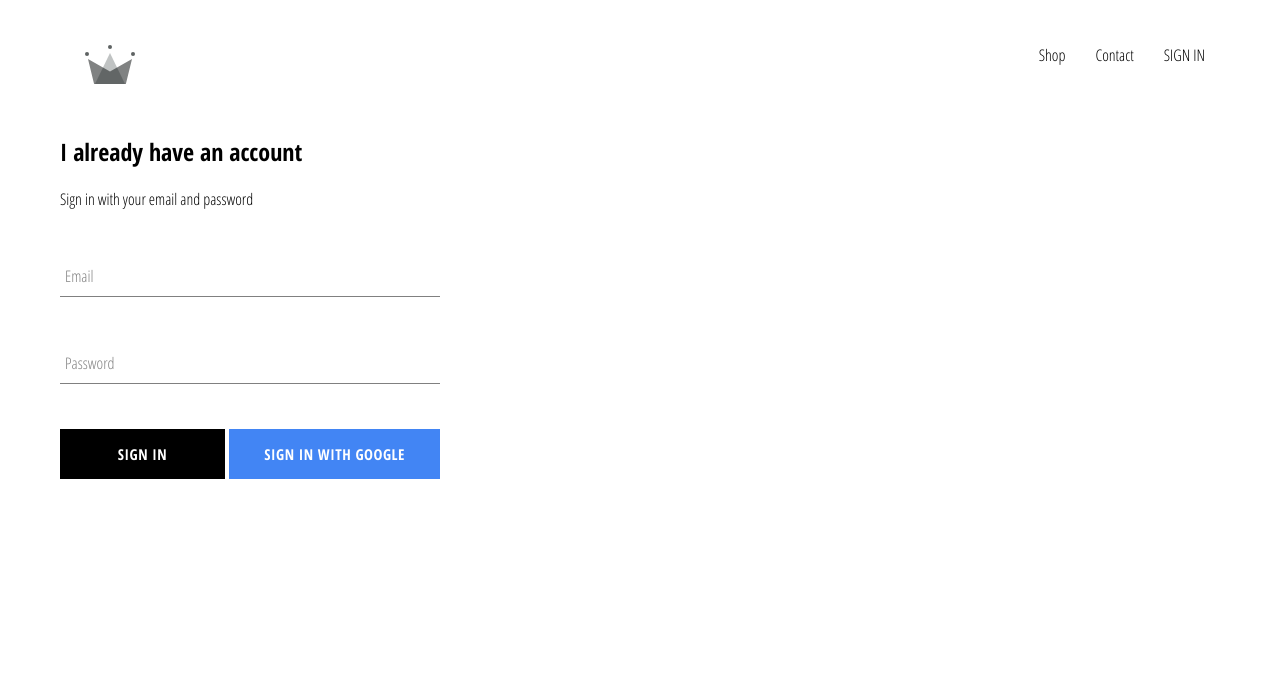
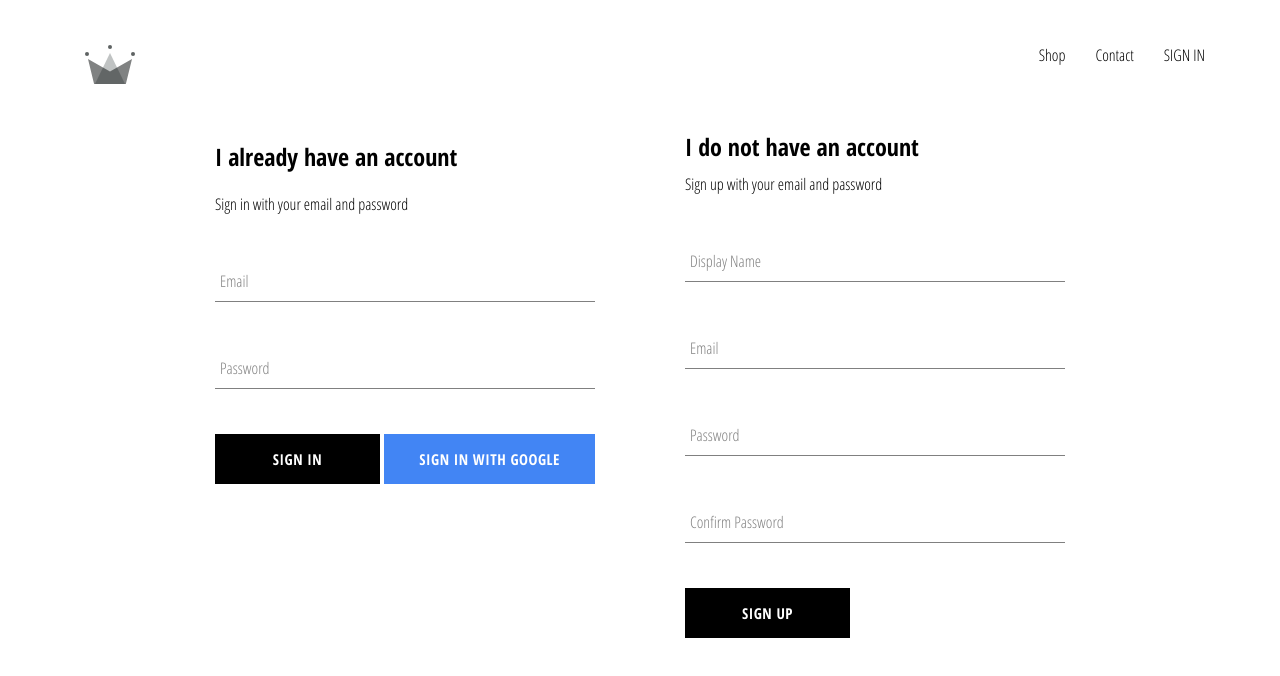
Before and after one commit to alisadek/crwn-clothing, a React (Create React App) app: page /signin in a window 1280 px wide. Shown: the top 676 px of the page. Built offline with nearby package versions, Linux system fonts and the light colour scheme; no server answers.

Commit message:
implemented firebase utils, included ability to store authenticated users in our database

```diff
--- a/src/App.js
+++ b/src/App.js
@@ -6,7 +6,7 @@
 import ShopPage from "./pages/shop/shop.component";
 import Header from "./components/header/header.component";
 import SignInAndSignUp from "./pages/sign-in-and-sign-up/sign-in-and-sign-up.component";
-import { auth } from "./firebase/firebase.utils";
+import { auth, createUserProfileDocument } from "./firebase/firebase.utils";
 
 class App extends React.Component {
 	constructor() {
@@ -16,10 +16,32 @@
 	}
 
 	unsubscribeFromAuth = null;
+
 	componentDidMount() {
-		this.unsubscribeFromAuth = auth.onAuthStateChanged((user) => {
-			this.setState({ currentUser: user });
+		this.unsubscribeFromAuth = auth.onAuthStateChanged(async (userAuth) => {
+			if (userAuth) {
+				const userRef = await createUserProfileDocument(userAuth);
+
+				userRef.onSnapshot((snapShot) => {
+					this.setState(
+						{
+							currentUser: {
+								id: snapShot.id,
+								...snapShot.data(),
+							},
+						},
+						() => {
+							console.log(this.state);
+						},
+					);
+				});
+			}
+			this.setState({ currentUser: userAuth });
 		});
+	}
+
+	componentWillUnmount() {
+		this.unsubscribeFromAuth();
 	}
 
 	render() {
--- /dev/null
+++ b/src/components/sign-up/sign-up.component.jsx
@@ -0,0 +1,97 @@
+import React, { Component } from "react";
+
+import FormInput from "../form-input/form-input.component";
+import CustomButton from "../custom-button/custom-button.component";
+
+import { auth, createUserProfileDocument } from "../../firebase/firebase.utils";
+
+import "./sign-up.styles.scss";
+
+class SignUp extends Component {
+	constructor() {
+		super();
+		this.state = {
+			displayName: "",
+			email: "",
+			password: "",
+			confirmPassword: "",
+		};
+	}
+
+	handleSubmit = async (event) => {
+		event.preventDefault();
+		const { displayName, email, password, confirmPassword } = this.state;
+		if (password !== confirmPassword) {
+			alert("Passwords do not match");
+			return;
+		}
+
+		try {
+			const { user } = await auth.createUserWithEmailAndPassword(
+				email,
+				password,
+			);
+
+			await createUserProfileDocument(user, { displayName });
+
+			this.setState({
+				displayName: "",
+				email: "",
+				password: "",
+				confirmPassword: "",
+			});
+		} catch (error) {
+			console.error(error);
+		}
+	};
+	handleChange = (event) => {
+		const { name, value } = event.target;
+		this.setState({ [name]: value });
+	};
+
+	render() {
+		const { displayName, email, password, confirmPassword } = this.state;
+		return (
+			<div className='sign-up'>
+				<h2 className='title'>I do not have an account</h2>
+				<span>Sign up with your email and password</span>
+				<form onSubmit={this.handleSubmit} className='sign-up-form'>
+					<FormInput
+						type='text'
+						name='displayName'
+						value={displayName}
+						onChange={this.handleChange}
+						label='Display Name'
+						required
+					></FormInput>
+					<FormInput
+						type='email'
+						name='email'
+						value={email}
+						onChange={this.handleChange}
+						label='Email'
+						required
+					></FormInput>
+					<FormInput
+						type='password'
+						name='password'
+						value={password}
+						onChange={this.handleChange}
+						label='Password'
+						required
+					></FormInput>
+					<FormInput
+						type='password'
+						name='confirmPassword'
+						value={confirmPassword}
+						onChange={this.handleChange}
+						label='Confirm Password'
+						required
+					></FormInput>
+					<CustomButton type='submit'> SIgn Up</CustomButton>
+				</form>
+			</div>
+		);
+	}
+}
+export default SignUp;
--- /dev/null
+++ b/src/components/sign-up/sign-up.styles.scss
@@ -0,0 +1,9 @@
+.sign-up {
+	display: flex;
+	flex-direction: column;
+	width: 380px;
+
+	.title {
+		margin: 10px 0;
+	}
+}
--- a/src/firebase/firebase.utils.js
+++ b/src/firebase/firebase.utils.js
@@ -12,6 +12,31 @@
 	measurementId: "G-E3X2C9XM9H",
 };
 
+export const createUserProfileDocument = async (userAuth, additionalData) => {
+	if (!userAuth) return;
+
+	const userRef = firestore.doc(`users/${userAuth.uid}`);
+
+	const snapShot = await userRef.get();
+
+	if (!snapShot.exists) {
+		const { displayName, email } = userAuth;
+		const createdAt = new Date();
+
+		try {
+			await userRef.set({
+				displayName,
+				email,
+				createdAt,
+				...additionalData,
+			});
+		} catch (error) {
+			console.log("error creating user", error.message);
+		}
+	}
+	return userRef;
+};
+
 firebase.initializeApp(config);
 
 export const auth = firebase.auth();
--- a/src/pages/sign-in-and-sign-up/sign-in-and-sign-up.component.jsx
+++ b/src/pages/sign-in-and-sign-up/sign-in-and-sign-up.component.jsx
@@ -1,5 +1,6 @@
 import React from "react";
 import SignIn from "../../components/sign-in/sign-in.component";
+import SignUp from "../../components/sign-up/sign-up.component";
 
 import "./sign-in-and-sign-up.styles.scss";
 
@@ -7,6 +8,7 @@
 	return (
 		<div className='sign-in-and-sign-up'>
 			<SignIn />
+			<SignUp />
 		</div>
 	);
 }
--- a/src/pages/sign-in-and-sign-up/sign-in-and-sign-up.styles.scss
+++ b/src/pages/sign-in-and-sign-up/sign-in-and-sign-up.styles.scss
@@ -0,0 +1,6 @@
+.sign-in-and-sign-up {
+	width: 850px;
+	display: flex;
+	justify-content: space-between;
+	margin: 30px auto;
+}
```
Also changed, not shown: src/components/card/card.component.jsx (added, +13 -0 lines), src/components/card/card.styles.scss (added, +12 -0 lines), src/components/comment/comment.component.jsx (added, +16 -0 lines), src/components/comments-feed/comments-feed.component.jsx (added, +12 -0 lines), src/components/comment/comment.styles.scss (added), src/components/comments-feed/comments.styles.scss (added).
